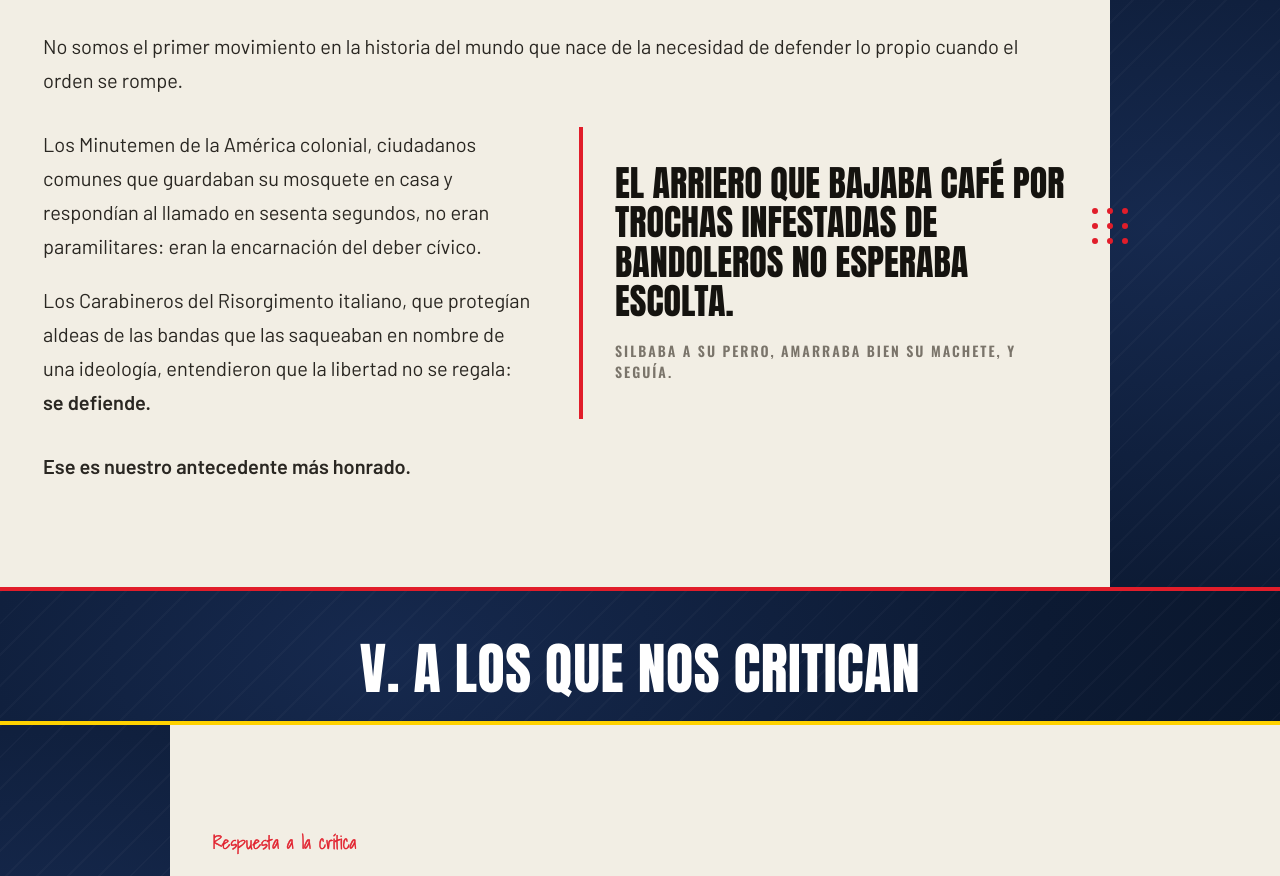
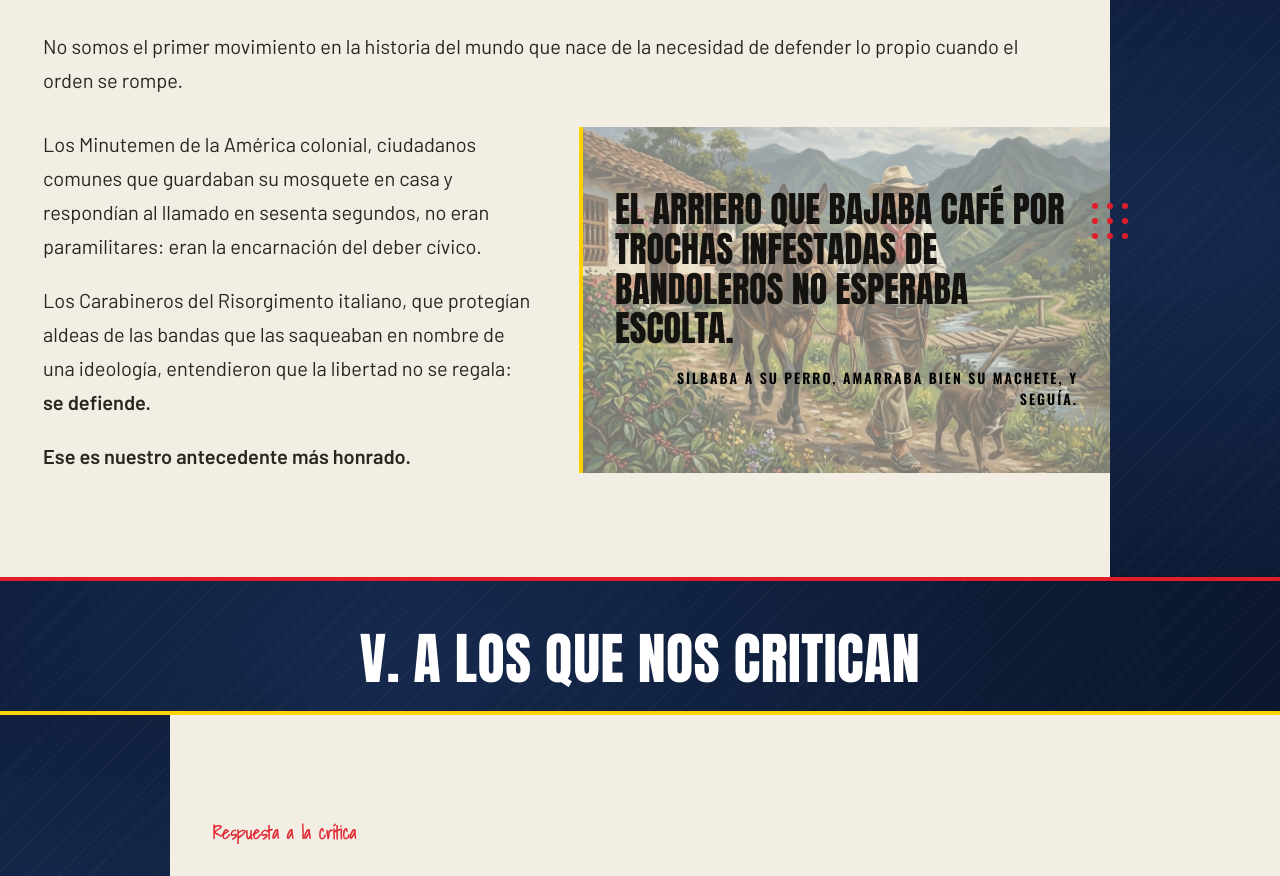
Before and after one commit to EsneiderCdD/movimiento-bate, a Next.js app: page /nosotros in a window 1280 px wide. Shown: the part 4640-5516 px from the top of the page. Built offline with nearby package versions, Linux system fonts and the light colour scheme.

Commit message:
feat(images): genealogia historica

```diff
--- a/src/components/specific/nosotros/NosotrosPageContent.module.css
+++ b/src/components/specific/nosotros/NosotrosPageContent.module.css
@@ -131,6 +131,17 @@
   position: absolute;
   inset: 0;
   background-image: url("/arriero-mov.jpg");
+  background-size: cover;
+  background-position: center;
+  opacity: 0.5;
+  z-index: 0;
+}
+
+.accentBlockBg2::before {
+  content: "";
+  position: absolute;
+  inset: 0;
+  background-image: url("/arr-mov2.jpg");
   background-size: cover;
   background-position: center;
   opacity: 0.5;
--- a/src/components/specific/nosotros/NosotrosPageContent.tsx
+++ b/src/components/specific/nosotros/NosotrosPageContent.tsx
@@ -269,8 +269,13 @@ export default function NosotrosPageContent() {
                 entendieron que la libertad no se regala:{" "}
                 <strong>se defiende.</strong>
               </p>
+              <p className={styles.text}>
+                <strong>Ese es nuestro antecedente más honrado.</strong>
+              </p>
             </div>
-            <div className={styles.accentBlock}>
+            <div
+              className={`${styles.accentBlock} ${styles.accentBlockBg} ${styles.accentBlockBg2}`}
+            >
               <p className={styles.accentQuote}>
                 El arriero que bajaba café por trochas infestadas de bandoleros
                 no esperaba escolta.
@@ -280,9 +285,6 @@ export default function NosotrosPageContent() {
               </span>
             </div>
           </div>
-          <p className={styles.text}>
-            <strong>Ese es nuestro antecedente más honrado.</strong>
-          </p>
         </section>
       </div>
 
```
